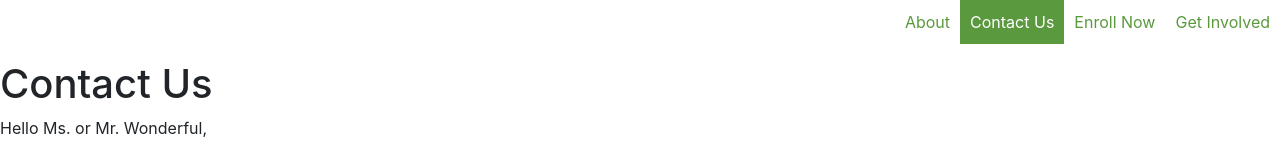
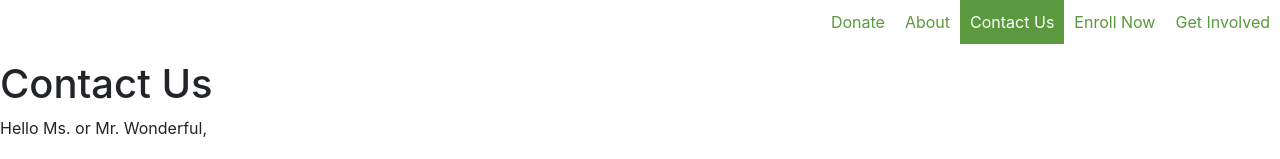
Before and after one commit to the-difference-engine/ymim, a React (Create React App) app in the folder frontend/: page /contact-us in a window 1280 px wide. Shown: the top 159 px of the page. Built offline with nearby package versions, Linux system fonts and the light colour scheme.

Commit message:
added navlink for donate page (#60)

```diff
--- a/frontend/src/components/Header/Header.js
+++ b/frontend/src/components/Header/Header.js
@@ -10,6 +10,9 @@
         <Route exact path="/" render={() => <h4>EMPOWERING YOUNG WOMEN ORPHANS, ADOPTEES, & FOSTER ALUMNAE</h4>}/>
         <nav>
           <ul className="nav-links">
+            <li className="nav-item">
+              <NavLink className="nav-link" to="/donate" activeClassName="nav-link-selected">Donate</NavLink>
+            </li>
             <li className="nav-item">
               <NavLink className="nav-link" to="/about" activeClassName="nav-link-selected">About</NavLink>
             </li>
```
